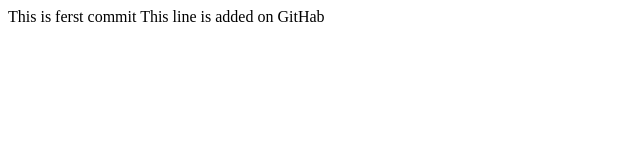
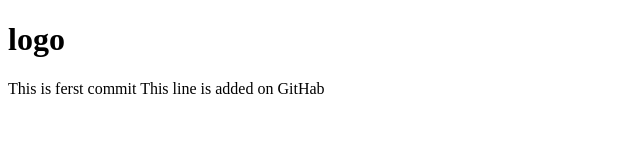
Before and after one commit to NikolayDolenko/frontend_test1, a plain HTML site: page index.html in a window 1280 px wide. Shown: the whole page, without its empty margins (0-640 px from the left). Drawn offline with Linux system fonts and the light colour scheme.

Commit message:
added header

```diff
--- a/index.html
+++ b/index.html
@@ -5,6 +5,10 @@
 	<title>Document</title>
 </head>
 <body>
+<div class=""header">
+<h1> logo</h1>
+</div>
+
 	This is ferst commit
 	<a> This line is added on GitHab </a>
 
```
